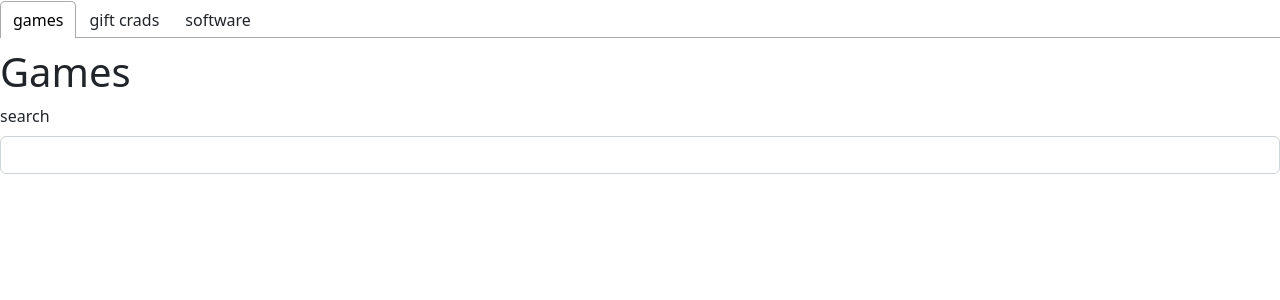
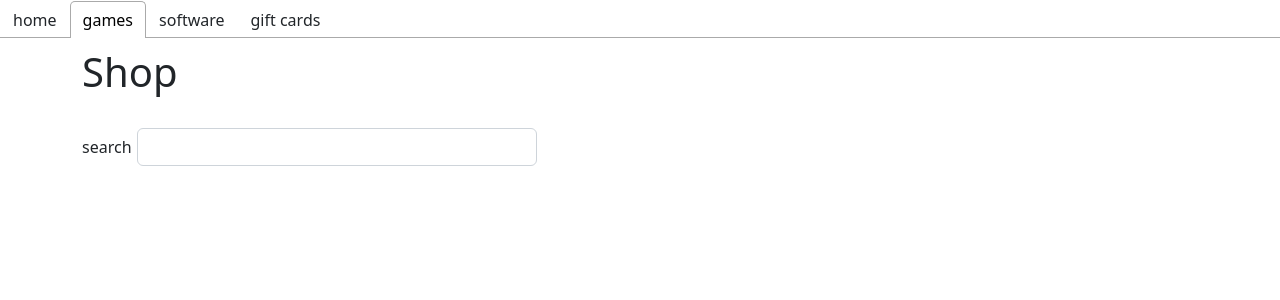
Before and after one commit to BenCras/dynamic-webapps-eindopdracht, a React (Create React App) app: page / in a window 1280 px wide. Both pictures are taken after a click on the tab "games". Shown: the top 300 px of the page. Built offline with nearby package versions, Linux system fonts and the light colour scheme; no server answers; the database is empty.

Commit message:
gamesPage, softwarePage, giftcardPage created + functionality for items

```diff
--- a/src/App.js
+++ b/src/App.js
@@ -1,29 +1,30 @@
 import './App.css';
 import './services/firebase'
-import {SOFTWARE, GIFT_CARDS} from "./data/Data";
 import {Tabs, TabList, Tab, TabPanel} from "react-tabs";
 import 'react-tabs/style/react-tabs.css';
 import 'bootstrap/dist/css/bootstrap.min.css';
-import {GamesPage} from "./pages/GamesPage";
-import {GiftCardsPage} from "./pages/GiftCardsPage";
-import {SoftwarePage} from "./pages/SoftwarePage";
+import {ItemsPage} from "./pages/itemsPage";
 
 function App() {
     return (
         <Tabs>
             <TabList>
+                <Tab>home</Tab>
                 <Tab>games</Tab>
-          <Tab>gift crads</Tab>
                 <Tab>software</Tab>
+                <Tab>gift cards</Tab>
             </TabList>
             <TabPanel>
-          <GamesPage/>
+
             </TabPanel>
             <TabPanel>
-          <GiftCardsPage giftCards={GIFT_CARDS}/>
+                <ItemsPage type={"game"}/>
             </TabPanel>
             <TabPanel>
-          <SoftwarePage software={SOFTWARE}/>
+                <ItemsPage type={"software"}/>
+            </TabPanel>
+            <TabPanel>
+                <ItemsPage type={"giftcard"}/>
             </TabPanel>
         </Tabs>
     );
--- a/src/components/GiftCards.js
+++ /dev/null
@@ -1,38 +0,0 @@
-import PropTypes from "prop-types";
-import {MyCard} from "./MyCard";
-import {Container, Row} from "react-bootstrap";
-
-
-export function GiftCards(props) {
-    const {giftCards} = props;
-    return (
-        <Container>
-            {giftCards.map((g, i) => <GiftCard key={i} giftCard={g} />)}
-        </Container>
-    );
-}
-
-GiftCards.propTypes = {
-    giftCards: PropTypes.array.isRequired,
-}
-
-function GiftCard(props) {
-    const {giftCard} = props;
-    return (
-        <Row xs={6} sm={4} md={3} lg={2} >
-            <MyCard title={giftCard.name} >
-                <div>{giftCard.price}</div>
-                <div style={{display: giftCard.clicked ? "block" : "none"}}>{giftCard.code}</div>
-            </MyCard>
-        </Row>
-    )
-}
-
-GiftCard.propTypes = {
-    giftCard: PropTypes.shape({
-        name: PropTypes.string.isRequired,
-        price: PropTypes.number.isRequired,
-        code: PropTypes.string.isRequired,
-        clicked: PropTypes.bool,
-    })
-}
--- a/src/components/Games.js
+++ b/src/components/Items.js
@@ -3,14 +3,14 @@ import {MyCard} from "./MyCard";
 import {Container, Row} from "react-bootstrap";
 
 
-export function Games(props) {
+export function Items(props) {
     const {games} = props;
     return (
         games!==undefined ? <Container>{games.map((g) => <Game key={g.id} game={g} />)}</Container> : null
     );
 }
 
-Games.propTypes = {
+Items.propTypes = {
     games: PropTypes.array,
 }
 
@@ -31,6 +31,7 @@ Game.propTypes = {
         name: PropTypes.string.isRequired,
         price: PropTypes.number.isRequired,
         code: PropTypes.string.isRequired,
+        type: PropTypes.string.isRequired,
         clicked: PropTypes.bool,
     })
 }
--- a/src/components/Software.js
+++ /dev/null
@@ -1,38 +0,0 @@
-import PropTypes from "prop-types";
-import {MyCard} from "./MyCard";
-import {Container, Row} from "react-bootstrap";
-
-
-export function Software(props) {
-    const {software} = props;
-    return (
-        <Container>
-            {software.map((s, i) => <SingleSoftware key={i} singleSoftware={s} />)}
-        </Container>
-    );
-}
-
-Software.propTypes = {
-    software: PropTypes.array.isRequired,
-}
-
-function SingleSoftware(props) {
-    const {singleSoftware} = props;
-    return (
-        <Row xs={6} sm={4} md={3} lg={2} >
-            <MyCard title={singleSoftware.name} >
-                <div>{singleSoftware.price}</div>
-                <div style={{display: singleSoftware.clicked ? "block" : "none"}}>{singleSoftware.code}</div>
-            </MyCard>
-        </Row>
-    )
-}
-
-SingleSoftware.propTypes = {
-    singleSoftware: PropTypes.shape({
-        name: PropTypes.string.isRequired,
-        price: PropTypes.number.isRequired,
-        code: PropTypes.string.isRequired,
-        clicked: PropTypes.bool,
-    })
-}
--- a/src/pages/GamesPage.js
+++ /dev/null
@@ -1,34 +0,0 @@
-import {Games} from "../components/Games";
-import {collection} from 'firebase/firestore';
-import {useCollectionData} from 'react-firebase-hooks/firestore';
-import {firestoreDB} from "../services/firebase";
-import {Form} from "react-bootstrap";
-import {useState} from "react";
-
-
-export function GamesPage() {
-    const query = collection(firestoreDB, 'games').withConverter(converter);
-    const [values, loading, error] = useCollectionData(query);
-    const [search, setSearch] = useState("");
-    console.log({values, loading, error});
-    return (
-        <>
-            <h1>Games</h1>
-            <Form>
-                <Form.Label>search</Form.Label>
-                <Form.Control
-                    value={search}
-                    onChange={e => setSearch(e.target.value)}/>
-            </Form>
-            <Games games={values?.filter(g => g.name.toLowerCase().includes(search.toLowerCase()))}/>
-        </>
-    );
-}
-
-const converter = {
-    toFirestore: undefined,
-    fromFirestore : function (snapshot, options) {
-        const data = snapshot.data(options);
-        return {...data, id: snapshot.id}
-    }
-}
--- a/src/pages/GiftCardsPage.js
+++ /dev/null
@@ -1,11 +0,0 @@
-import {GiftCards} from "../components/GiftCards";
-
-export function GiftCardsPage(props) {
-    const {giftCards} = props;
-    return (
-        <>
-            <h1>Gift Cards</h1>
-            <GiftCards giftCards={giftCards}/>
-        </>
-    );
-}
--- a/src/pages/SoftwarePage.js
+++ /dev/null
@@ -1,11 +0,0 @@
-import {Software} from "../components/Software";
-
-export function SoftwarePage(props) {
-    const {software} = props;
-    return (
-        <>
-            <h1>Software</h1>
-            <Software software={software}/>
-        </>
-    );
-}
--- /dev/null
+++ b/src/pages/itemsPage.js
@@ -0,0 +1,73 @@
+import {Items} from "../components/Items";
+import {collection} from 'firebase/firestore';
+import {useCollectionData} from 'react-firebase-hooks/firestore';
+import {firestoreDB} from "../services/firebase";
+import {Container, Form} from "react-bootstrap";
+import {useState} from "react";
+
+
+export function ItemsPage(props) {
+    const query = collection(firestoreDB, 'items').withConverter(converter);
+    const [values, loading, error] = useCollectionData(query);
+    const [search, setSearch] = useState("");
+    // const [type, setType] = useState("all");
+    const {type} = props;
+    console.log({values, loading, error});
+    return (
+        <>
+            <Container>
+                <h1>Shop</h1>
+                <Form>
+                    {/*<Form.Check*/}
+                    {/*    inline checked={type === "all"}*/}
+                    {/*    label="all"*/}
+                    {/*    name="type"*/}
+                    {/*    type="radio"*/}
+                    {/*    id="all"*/}
+                    {/*    onChange={() => setType("all")}*/}
+                    {/*/>*/}
+                    {/*<Form.Check*/}
+                    {/*    inline checked={type === "game"}*/}
+                    {/*    label="game"*/}
+                    {/*    name="type"*/}
+                    {/*    type="radio"*/}
+                    {/*    id="game"*/}
+                    {/*    onChange={() => setType("game")}*/}
+                    {/*/>*/}
+                    {/*<Form.Check*/}
+                    {/*    inline checked={type === "software"}*/}
+                    {/*    label="software"*/}
+                    {/*    name="type"*/}
+                    {/*    type="radio"*/}
+                    {/*    id="software"*/}
+                    {/*    onChange={() => setType("software")}*/}
+                    {/*/>*/}
+                    {/*<Form.Check*/}
+                    {/*    inline checked={type === "giftcard"}*/}
+                    {/*    label="gift card"*/}
+                    {/*    name="type"*/}
+                    {/*    type="radio"*/}
+                    {/*    id="giftcard"*/}
+                    {/*    onChange={() => setType("giftcard")}*/}
+                    {/*/>*/}
+                    <br/>
+                    <Form.Label>search</Form.Label>
+                    <Form.Control
+                        style={{width: "400px", display: "inline", margin: "0 5px"}}
+                        value={search}
+                        onChange={e => setSearch(e.target.value)}
+                    />
+                </Form>
+                <Items games={values?.filter(g => (type !== "all" ? g.type === type : true) && g.name.toLowerCase().includes(search.toLowerCase()))}/>
+            </Container>
+        </>
+    );
+}
+
+const converter = { //todo lookup purpose
+    toFirestore: undefined,
+    fromFirestore: function (snapshot, options) {
+        const data = snapshot.data(options);
+        return {...data, id: snapshot.id}
+    }
+}
```
Also changed, not shown: 1 other file (tests, documents, lock files or other folders). Lines whose indentation alone changed are shown as unchanged.
